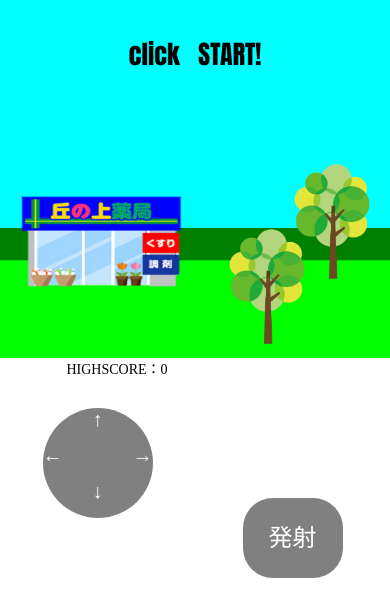
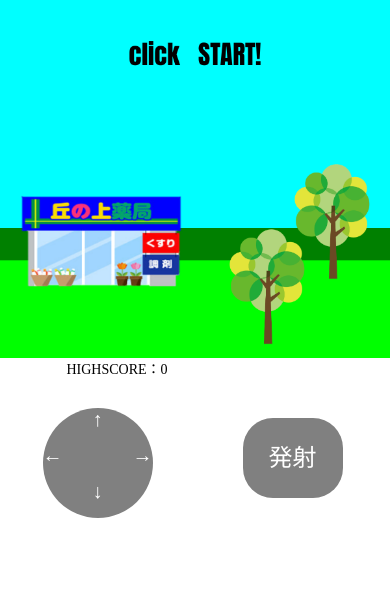
Before and after one commit to namiki-y/game, a plain HTML site: page index.html in a window 390 px wide. Drawn offline with Linux system fonts and the light colour scheme.

Commit message:
Update stylesheet.css

```diff
--- a/stylesheet.css
+++ b/stylesheet.css
@@ -47,7 +47,7 @@
   width: 50%;
   height: 120px;
   float: left;
-  padding-top: 80px;
+  padding-top: 0px;
 }
 
 #movebutton {
```
